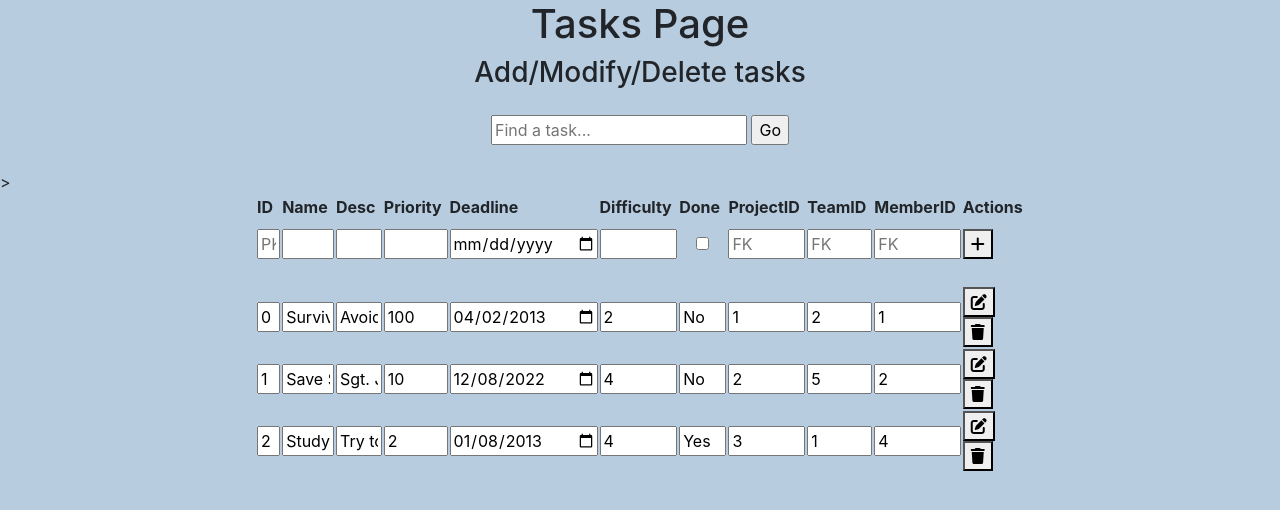
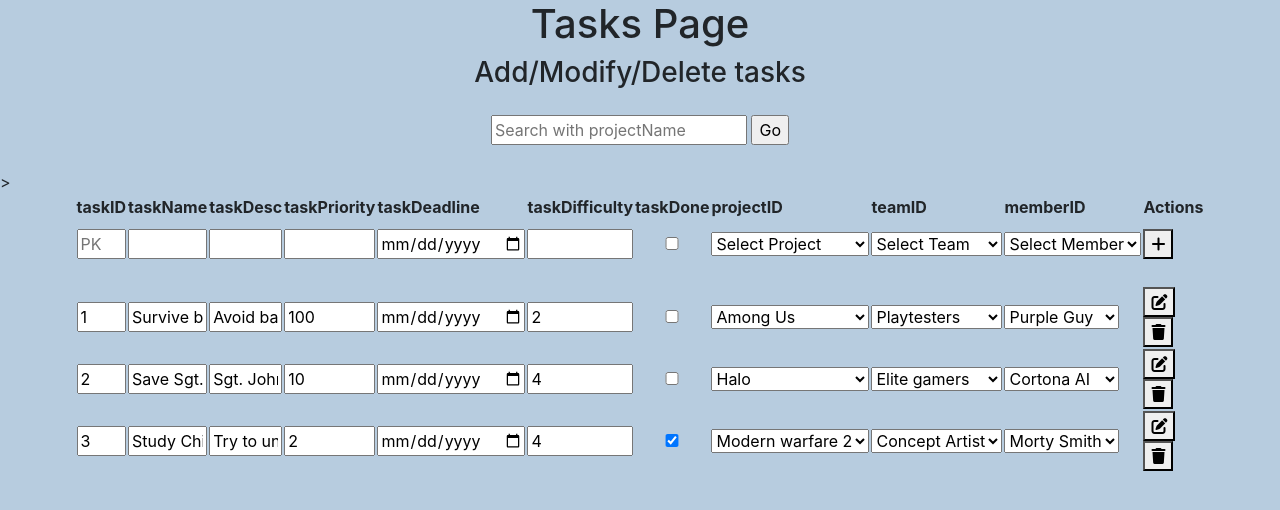
Before and after one commit to BOOSTO/CS340_Final_Project, a Flask app: page /tasks in a window 1280 px wide. Shown: the part 56-566 px from the top of the page. Run offline with Flask 2, Linux system fonts and the light colour scheme; data comes from the database, SQL or seed files in the repository; some libraries are stand-ins or nearby versions.

Commit message:
implemented CREATE/READ into site using MySQL as db

```diff
--- a/app.py
+++ b/app.py
@@ -1,151 +1,80 @@
 from flask import Flask, render_template, request, redirect, url_for
+import mysql.connector  # used to connect to MYSQL DB
+
+
+mydb = mysql.connector.connect(
+    host="localhost",
+    user="root",
+    password="Rtruong3990",
+    database="340_project"
+)
 
 app = Flask(__name__)
-
-fake_data_project = [
-    {
-        "projectID": "0",
-        "projectName": "Among Us",
-        "projectDesc": "The revolutionary game that brought people together during the pandemic!"
-    },
-    {
-        "projectID": "1",
-        "projectName": "Halo",
-        "projectDesc": "Emotionally stunted green man rescues blue girl."
-    },
-    {
-        "projectID": "2",
-        "projectName": "Modern Warefare 2",
-        "projectDesc": "Shooty gun gun"
-    }
-]
-fake_teams_data = [
-    {
-        "teamID": "0",
-        "teamName": "Concept Artist",
-        "teamDesc": "Responsible for all conceptual art and designs.",
-        "teamProjectID": "0"
-    },
-    {
-        "teamID": "1",
-        "teamName": "Playtesters",
-        "teamDesc": "Evaluate user experience and game reliability.",
-        "teamProjectID": "1"
-    },
-    {
-        "teamID": "2",
-        "teamName": "Elite Gamers",
-        "teamDesc": "Pwn n00bs and drink mtn dew! XD",
-        "teamProjectID": "1"
-    }
-]
-fake_members_data = [
-    {
-        "memberID": "0",
-        "memberFname": "Purple",
-        "memberLname": "Guy",
-        "memberEmail": "PurpleAmongUs@mail.com"
-    },
-    {
-        "memberID": "1",
-        "memberFname": "Cortona",
-        "memberLname": "AI",
-        "memberEmail": "Cortona@mail.com"
-    },
-    {
-        "memberID": "2",
-        "memberFname": "Morty",
-        "memberLname": "Smith",
-        "memberEmail": "Morty@mail.com"
-    }
-]
-fake_tasks_data = [
-    {
-        "taskID": "0",
-        "taskName": "Survive bad guy Among Us",
-        "taskDesc": "Avoid bad guy Among Us at all times or they will get you",
-        "taskPriority": "100",
-        "taskDeadline": "2013-04-02",
-        "taskDifficulty": "2",
-        "taskDone": "No",
-        "taskProjectID": "1",
-        "taskTeamID": "2",
-        "taskMemberID": "1"
-    },
-    {
-        "taskID": "1",
-        "taskName": "Save Sgt. Johnson from flood",
-        "taskDesc": "Sgt. Johnson has been ambushed and needs our help",
-        "taskPriority": "10",
-        "taskDeadline": "2022-12-08",
-        "taskDifficulty": "4",
-        "taskDone": "No",
-        "taskProjectID": "2",
-        "taskTeamID": "5",
-        "taskMemberID": "2"
-    },
-    {
-        "taskID": "2",
-        "taskName": "Study Chicken",
-        "taskDesc": "Try to understand why chicken crossed the road",
-        "taskPriority": "2",
-        "taskDeadline": "2013-01-08",
-        "taskDifficulty": "4",
-        "taskDone": "Yes",
-        "taskProjectID": "3",
-        "taskTeamID": "1",
-        "taskMemberID": "4"
-    }
-]
-fake_members_teams_data = [
-    {
-        "mapID": "0",
-        "memberID": "10",
-        "teamID": "2"
-    },
-    {
-        "mapID": "1",
-        "memberID": "8",
-        "teamID": "2"
-    },
-    {
-        "mapID": "2",
-        "memberID": "6",
-        "teamID": "2"
-    },
-    {
-        "mapID": "3",
-        "memberID": "15",
-        "teamID": "4"
-    },
-    {
-        "mapID": "4",
-        "memberID": "6",
-        "teamID": "4"
-    },
-    {
-        "mapID": "5",
-        "memberID": "7",
-        "teamID": "4"
-    }
-]
 
 
 def redirect_from_submit(data):
     """Redirect User to appropriate page based on what submit button they clicked"""
-    if data['action'] == 'Create': # if button was Create
-        return redirect(url_for("create", data=data))
+    if data['action'] == 'Create':  # if button was Create
+        if data["page"] == "projectPage":
+            projectName = data["projectName"]
+            projectDesc = data["projectDesc"]
+            sql = "INSERT INTO projects (projectName, projectDesc) VALUES (%s,%s)"
+            values = (projectName, projectDesc)
+            sql_INSERT(sql, values)
+            return
+        elif data["page"] == "memberPage":
+            memberFName = data["memberFName"]
+            memberLName = data["memberLName"]
+            memberEmail = data["memberEmail"]
+            sql = "INSERT INTO members (memberFName, memberLName, memberEmail) VALUES (%s,%s,%s)"
+            values = (memberFName, memberLName, memberEmail)
+            sql_INSERT(sql, values)
+            return
+        elif data["page"] == "teamPage":
+            teamName = data["teamName"]
+            teamDesc = data["teamDesc"]
+            teamProjectID = data["teamProjectID"]
+            sql = "INSERT INTO teams (teamName, teamDesc, teamProjectID) VALUES (%s,%s,%s)"
+            values = (teamName, teamDesc, teamProjectID)
+            sql_INSERT(sql, values)
+            return
+        elif data["page"] == "taskPage":
+            taskName = data["taskName"]
+            taskDesc = data["taskDesc"]
+            taskPriority = data["taskPriority"]
+            taskDeadline = data["taskDeadline"]
+            taskDifficulty = data["taskDifficulty"]
+            taskProjectID = data["taskProjectID"]
+            taskTeamID = data["taskTeamID"]
+            taskMemberID = data["taskMemberID"]
+            try:
+                taskDone = data["taskDone"]
+            except:
+                taskDone = "0"
+            sql = "INSERT INTO tasks ( taskName, taskDesc, taskPriority, taskDeadline, taskDifficulty, taskDone, taskProjectID, taskTeamID, taskMemberID) VALUES (%s, %s, %s, %s, %s, %s, %s, %s, %s)"
+            values = (taskName, taskDesc, taskPriority, taskDeadline, taskDifficulty, taskDone, taskProjectID, taskTeamID, taskMemberID)
+            sql_INSERT(sql, values)
+            return
+        elif data["page"] == "membersTeamsPage":
+            memberID = data["memberID"]
+            teamID = data["teamID"]
+            sql = "INSERT INTO membersteams (memberID, teamID) VALUES (%s, %s)"
+            values = (memberID, teamID)
+            sql_INSERT(sql, values)
+            return
     elif data['action'] == 'Update': # if button was Update
         return redirect(url_for("update", data=data))
     elif data['action'] == 'Delete': # if button was Delete
         return redirect(url_for("delete", data=data))
 
-example_data_from_create = [
-    ('projectID', ''),
-    ('projectName', 'Stonks Trader'),
-    ('projectDesc', 'Trades Stonks'),
-    ('action', 'Create')
-    ]
+
+def sql_INSERT(sql, values):
+    mycursor = mydb.cursor()
+    mycursor.execute(sql, values)
+    print(mycursor.rowcount, "was inserted.")
+    mydb.commit()
+    mycursor.close()
+    return
 
 
 @app.route("/", methods=["POST", "GET"])
@@ -157,11 +86,23 @@ def home():
 @app.route("/projects", methods=["POST", "GET"])
 def projects():
     """Project Page"""
+    usr_search = False
     if request.method == "POST": # if page gets a POST request
         data = request.form
-        return redirect_from_submit(data) # redirect the input data to new page
+        print(data)
+        if data["search"] == "Go":
+            usr_search = data["search-input"]
+        else:
+            redirect_from_submit(data)
+    if usr_search:
+        query = f"SELECT * FROM projects WHERE projectName = '{usr_search}';"
     else:
-        return render_template("projects.html", data=fake_data_project) # if no POST, render project page
+        query = "SELECT * FROM projects"
+    mycursor = mydb.cursor(dictionary=True)
+    mycursor.execute(query)
+    result = mycursor.fetchall()
+    mycursor.close()
+    return render_template("projects.html", data=result)
 
 
 @app.route("/teams", methods=["POST", "GET"])
@@ -169,35 +110,106 @@ def teams():
     """Teams Page"""
     if request.method == "POST":
         data = request.form
-        return redirect_from_submit(data)
-    else:
-        return render_template("teams.html", data=fake_teams_data)
+        print(data)
+        redirect_from_submit(data)
+    mycursor = mydb.cursor(dictionary=True)
+    query = "SELECT teams.teamID, teams.teamName, teams.teamDesc, projects.projectName " \
+            "FROM teams " \
+            "INNER JOIN projects ON teams.teamID=projects.projectID"
+    mycursor.execute(query)
+    result = mycursor.fetchall()
+    query = "SELECT projectID, projectName FROM projects"
+    mycursor.execute(query)
+    teams_projects = mycursor.fetchall()
+    mycursor.close()
+    return render_template("teams.html", data=result, projects=teams_projects)
 
 
 @app.route("/members", methods=["POST", "GET"])
 def members():
     """Members Page"""
+    usr_search = False
     if request.method == "POST":
         data = request.form
-        return redirect_from_submit(data)
+        if data["search"] == "Go":
+            usr_search = data["search-input"]
+        else:
+            redirect_from_submit(data)
+    if usr_search:
+        query = f"SELECT * FROM members WHERE memberEmail = '{usr_search}';"
     else:
-        return render_template("members.html", data=fake_members_data)
+        query = "SELECT * FROM members"
+    mycursor = mydb.cursor(dictionary=True)
+    mycursor.execute(query)
+    result = mycursor.fetchall()
+    mycursor.close()
+    return render_template("members.html", data=result)
 
 
 @app.route("/tasks", methods=["POST", "GET"])
 def tasks():
     """Tasks Page"""
+    usr_search = False
     if request.method == "POST":
         data = request.form
-        return redirect_from_submit(data)
+        print(data)
+        if data["search"] == "Go":
+            usr_search = data["search-input"]
+        else:
+            redirect_from_submit(data)
+    if usr_search:
+        query = "SELECT tasks.taskID, tasks.taskName, tasks.taskDesc, tasks.taskPriority, tasks.taskDeadline, tasks.taskDifficulty, tasks.taskDone, projects.projectName, teams.teamName, concat(memberFName, ' ',memberLName) fullName " \
+                "FROM tasks " \
+                "LEFT JOIN projects ON tasks.taskProjectID=projects.projectID " \
+                "LEFT JOIN teams on tasks.taskTeamID=teams.teamID " \
+                "LEFT JOIN members on tasks.taskMemberID=members.memberID " \
+                f"WHERE projectName = '{usr_search}';"
     else:
-        return render_template("tasks.html", data=fake_tasks_data)
+        query = "SELECT tasks.taskID, tasks.taskName, tasks.taskDesc, tasks.taskPriority, tasks.taskDeadline, tasks.taskDifficulty, tasks.taskDone, projects.projectName, teams.teamName, concat(memberFName, ' ',memberLName) fullName " \
+            "FROM tasks " \
+            "LEFT JOIN projects ON tasks.taskProjectID=projects.projectID " \
+            "LEFT JOIN teams on tasks.taskTeamID=teams.teamID " \
+            "LEFT JOIN members on tasks.taskMemberID=members.memberID " \
+            "GROUP BY tasks.taskID;"
+    mycursor = mydb.cursor(dictionary=True)
+    mycursor.execute(query)
+    result = mycursor.fetchall()
+    query = "SELECT projectID, projectName FROM projects"
+    mycursor.execute(query)
+    task_projects = mycursor.fetchall()
+    query = "SELECT teamID, teamName FROM teams"
+    mycursor.execute(query)
+    task_teams = mycursor.fetchall()
+    query = "SELECT memberID, concat(memberFName, ' ',memberLName) fullName FROM members"
+    mycursor.execute(query)
+    task_members = mycursor.fetchall()
+    mycursor.close()
+    return render_template("tasks.html", data=result, projects=task_projects, teams=task_teams, members=task_members)
 
 
 @app.route("/members_teams", methods=["POST", "GET"])
 def members_teams():
     """Members_Teams Page"""
-    return render_template("members_teams.html", data=fake_members_teams_data)
+    if request.method == "POST":
+        data = request.form
+        print(data)
+        redirect_from_submit(data)
+    mycursor = mydb.cursor(dictionary=True)
+    query = "SELECT mapID, concat(memberFName, ' ',memberLName) fullName, teams.teamName " \
+            "FROM membersteams " \
+            "LEFT JOIN members ON membersteams.memberID=members.memberID " \
+            "LEFT JOIN teams on membersteams.teamID=teams.teamID " \
+            "GROUP BY mapID;"
+    mycursor.execute(query)
+    result = mycursor.fetchall()
+    query = "SELECT memberID, concat(memberFName, ' ',memberLName) fullName FROM members"
+    mycursor.execute(query)
+    mm_members = mycursor.fetchall()
+    query = "SELECT teamID, teamName FROM teams"
+    mycursor.execute(query)
+    mm_teams = mycursor.fetchall()
+    mycursor.close()
+    return render_template("members_teams.html", data=result, members=mm_members, teams=mm_teams)
 
 
 @app.route("/create/<data>", methods=["POST", "GET"])
@@ -220,24 +232,3 @@ def delete(data):
 
 if __name__ == "__main__":
     app.run(debug=True)
-
-
-
-
-"""
-{% for item in data %}
-        <tr>
-            <form action="#" method="post">
-                <td><input type="text" name="teamID" value="{{item['teamID']}}" readonly /></td>
-                <td><input type="text" name="teamName" value="{{item['teamName']}}" /></td>
-                <td><input type="text" name="teamDesc" value="{{item['teamDesc']}}" /></td>
-                <td><input type="text" name="teamProjectID" value="{{item['teamProjectID']}}" /></td>
-                <td class="col-act">
-                    <button type="submit" name="action" value="Update"><i class="fa-solid fa-pen-to-square"></i></button>
-                    <button type="submit" name="action" value="Delete"><i class="fa-solid fa-trash"></i></button>
-                </td>
-            </form>
-        </tr>
-    {% endfor %}
-</table>
-{% endblock %}"""
--- a/templates/tasks.html
+++ b/templates/tasks.html
@@ -4,54 +4,118 @@
 <h1 class="center">Tasks Page</h1>
 <h3 class="center">Add/Modify/Delete tasks</h3>
 <div id="search-box">
-    <form method="GET" action="/tasks">
-        <input type="text" id="search-input" placeholder="Find a task...">
-        <input type="submit" id="search-go" value="Go">
+    <form method="POST" action="/tasks">
+        <input type="text" name="search-input" placeholder="Search with projectName">
+        <input type="submit" name="search" value="Go">
     </form>
 </div>
 <table id="table-data">
     <tr>
-        <th><label>ID</label></th>
-        <th><label>Name</label></th>
-        <th><label>Desc</label></th>
-        <th><label>Priority</label></th>
-        <th><label>Deadline</label></th>
-        <th><label>Difficulty</label></th>
-        <th><label>Done</label></th>
-        <th><label>ProjectID</label></th>
-        <th><label>TeamID</label></th>
-        <th><label>MemberID</label></th>
+        <th><label>taskID</label></th>
+        <th><label>taskName</label></th>
+        <th><label>taskDesc</label></th>
+        <th><label>taskPriority</label></th>
+        <th><label>taskDeadline</label></th>
+        <th><label>taskDifficulty</label></th>
+        <th><label>taskDone</label></th>
+        <th><label>projectID</label></th>
+        <th><label>teamID</label></th>
+        <th><label>memberID</label></th>
         <th><label>Actions</label></th>
     </tr>
     <tr>
-        <td><input type="text" name="taskID" placeholder="PK" readonly /></td>
+        <form method="POST" action="#">
+            <td>
+                <input type="hidden" name="search" value="No">
+                <input type="hidden" name="page" value="taskPage">
+                <input type="text" name="taskID" placeholder="PK" readonly />
+            </td>
             <td><input type="text" name="taskName" /></td>
             <td><input  type="text" name="taskDesc" class="input-desc"/></td>
             <td><input  type="text" name="taskPriority"/></td>
             <td><input  type="date" name="taskDeadline"/></td>
             <td><input  type="text" name="taskDifficulty"/></td>
-        <td><input  type="checkbox" name="taskDone"/></td>
-        <td><input  type="text" name="taskProjectID" placeholder="FK" readonly /></td>
-        <td><input  type="text" name="taskTeamID"placeholder="FK" readonly /></td>
-        <td><input  type="text" name="taskMemberID"placeholder="FK" readonly /></td>
+            <td><input  type="checkbox" name="taskDone" value="1"/></td>
+            <td>
+                <select name="taskProjectID" id="taskProjectID" size="1" >
+                    <option value="NULL" disabled selected>Select Project</option>
+                    {% for project in projects %}
+                    <option value="{{project['projectID']}}">{{project['projectName']}}</option>
+                    {% endfor %}
+                </select>
+            </td>
+            <td>
+                <select name="taskTeamID" id="taskTeamID" size="1" >
+                    <option value="NULL" disabled selected>Select Team</option>
+                    {% for team in teams %}
+                    <option value="{{team['teamID']}}">{{team['teamName']}}</option>
+                    {% endfor %}
+                </select>
+            </td>
+            <td>
+                <select name="taskMemberID" id="taskMemberID" size="1" >
+                    <option value="NULL" disabled selected>Select Member</option>
+                    {% for member in members %}
+                    <option value="{{member['memberID']}}">{{member['fullName']}}</option>
+                    {% endfor %}
+                </select>
+            </td>
             <td>
                 <button type="submit" name="action" value="Create"><i class="fa-solid fa-plus"></i></button>
             </td>
+        </form>
     </tr>
     <tr id="line-break"><td><br></td>></tr>
     {% for item in data %}
     <tr>
         <form method="POST" action="#">
-            <td><input type="text" name="taskID" value="{{item['taskID']}}" readonly /></td>
+            <td>
+                <input type="hidden" name="search" value="No">
+                <input type="hidden" name="page" value="taskPage">
+                <input type="text" name="taskID" value="{{item['taskID']}}" readonly />
+            </td>
             <td><input type="text" name="taskName" value="{{item['taskName']}}" /></td>
             <td><input type="text" name="taskDesc" value="{{item['taskDesc']}}" /></td>
             <td><input type="text" name="taskPriority" value="{{item['taskPriority']}}" /></td>
             <td><input type="date" name="taskDeadline" value="{{item['taskDeadline']}}" /></td>
             <td><input type="text" name="taskDifficulty" value="{{item['taskDifficulty']}}" /></td>
-                <td><input type="text" name="taskDone" value="{{item['taskDone']}}" /></td>
-                <td><input type="text" name="taskProjectID" value="{{item['taskProjectID']}}" /></td>
-                <td><input type="text" name="taskTeamID" value="{{item['taskTeamID']}}" /></td>
-                <td><input type="text" name="taskMemberID" value="{{item['taskMemberID']}}" /></td>
+
+            {% if item['taskDone'] == 0 %}
+                <td><input  type="checkbox" name="taskDone" value="1"/></td>
+            {% else %}
+                <td><input  type="checkbox" name="taskDone" value="1" checked/></td>
+            {% endif %}
+
+            <td><select name="taskProjectID" size="1" >
+                <option value="{{item['projectID']}}">{{item['projectName']}}</option>
+                {% for project in projects %}
+                    {% if project['projectName'] != item['projectName'] %}
+                    <option value="{{project['projectID']}}">{{project['projectName']}}</option>
+                    {% endif %}
+                {% endfor %}
+                </select>
+            </td>
+
+            <td><select name="taskTeamID" size="1" >
+                <option value="{{item['teamID']}}">{{item['teamName']}}</option>
+                {% for team in teams %}
+                    {% if team['teamName'] != item['teamName'] %}
+                    <option value="{{team['teamID']}}">{{team['teamName']}}</option>
+                    {% endif %}
+                {% endfor %}
+                </select>
+            </td>
+
+            <td><select name="taskMemberID" size="1" >
+                <option value="{{item['memberID']}}">{{item['fullName']}}</option>
+                {% for member in members %}
+                    {% if member['fullName'] != item['fullName'] %}
+                    <option value="{{member['memberID']}}">{{member['fullName']}}</option>
+                    {% endif %}
+                {% endfor %}
+                </select>
+            </td>
+
             <td class="col-act">
                 <button type="submit" name="action" value="Update"><i class="fa-solid fa-pen-to-square"></i></button>
                 <button type="submit" name="action" value="Delete"><i class="fa-solid fa-trash"></i></button>
```
Also changed, not shown: templates/members.html (+15 -7 lines), templates/members_teams.html (+44 -6 lines), templates/projects.html (+13 -5 lines), templates/teams.html (+25 -17 lines). Lines whose indentation alone changed are shown as unchanged.
